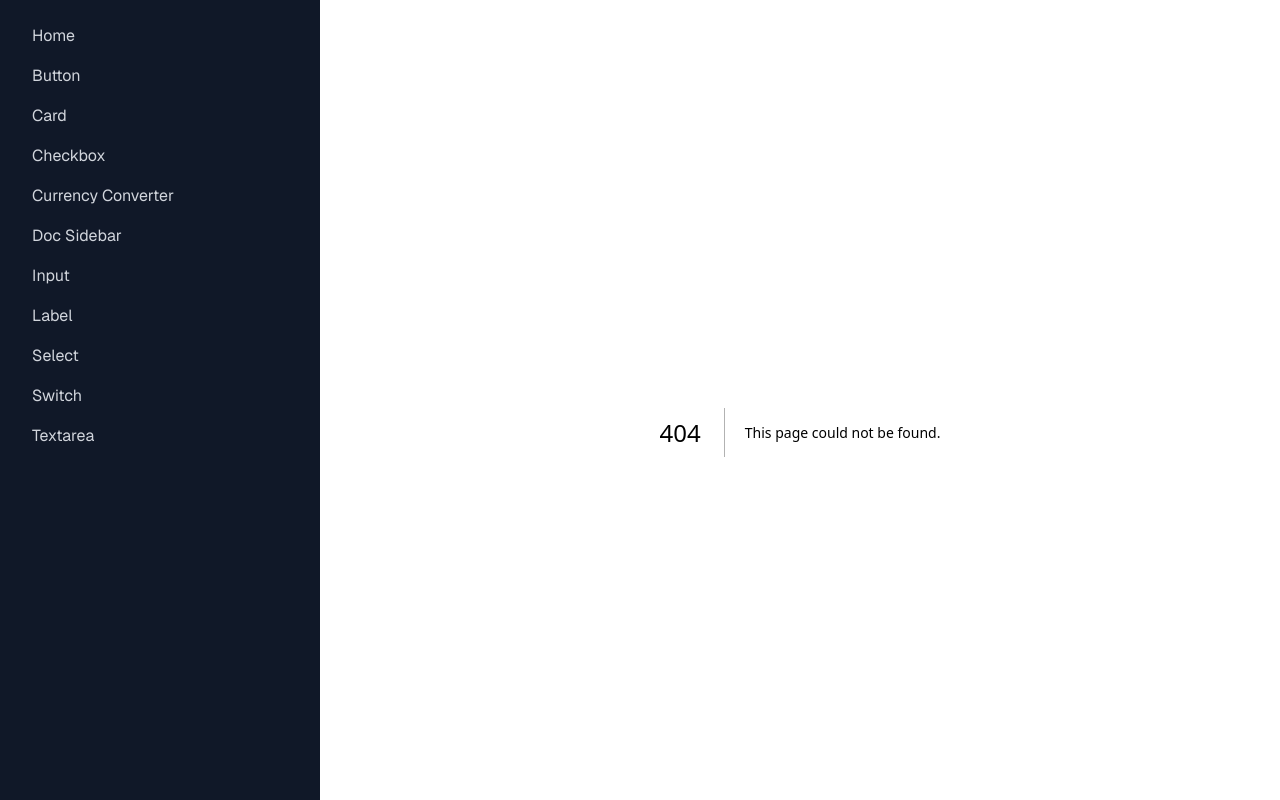
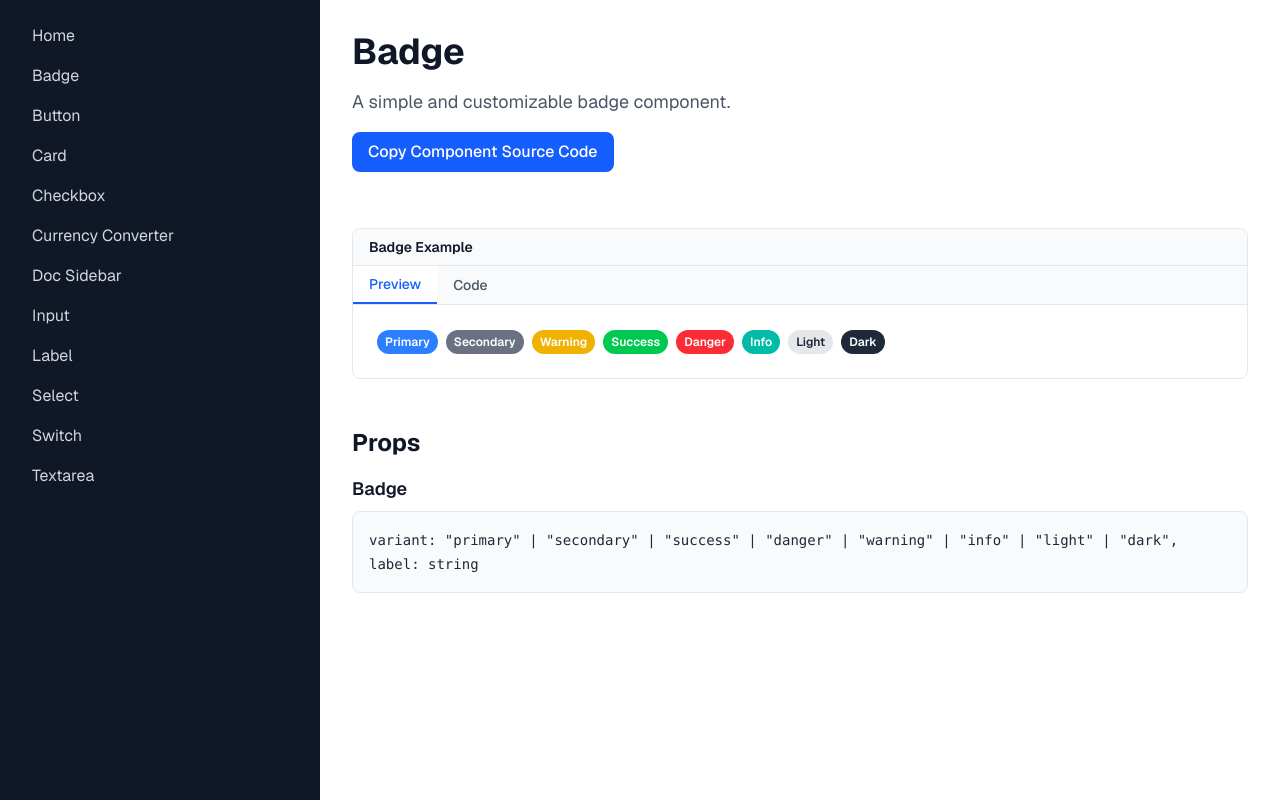
Before and after one commit to Areg472/component-library, a Next.js app: page /badge in a window 1280 px wide. Before the commit this address had no page. Built offline with nearby package versions, Linux system fonts and the light colour scheme.

Commit message:
badge ADDED

```diff
--- /dev/null
+++ b/src/app/badge/page.tsx
@@ -0,0 +1,97 @@
+import { CodePreview } from "@/components/CodePreview";
+import { CopySourceButton } from "@/components/CopySourceButton";
+import type { Metadata } from "next";
+import { Badge } from "@/components/Badge";
+
+export const metadata: Metadata = {
+  title: "Areg's Component Library - Badge",
+  description:
+    "A customizable badge component. this isnt gonna be like any other page metatag description :P",
+};
+
+export default function BadgePage() {
+  const componentSource = `const variants = {
+    primary: "bg-blue-500 text-white",
+    secondary: "bg-gray-500 text-white",
+    success: "bg-green-500 text-white",
+    danger: "bg-red-500 text-white",
+    warning: "bg-yellow-500 text-white",
+    info: "bg-teal-500 text-white",
+    light: "bg-gray-200 text-gray-800",
+    dark: "bg-gray-800 text-white",
+  };
+
+  export function Badge({
+    variant,
+    label,
+  }: {
+    variant: keyof typeof variants;
+    label: string;
+  }) {
+    return (
+      <span
+        className={\`inline-block px-2 py-1 text-xs font-semibold rounded-full \${variants[variant]}\`}
+      >
+        {label}
+      </span>
+    );
+  }
+`;
+
+  const basicExample = `import { Badge } from "@/components/Badge";
+
+export default function Example() {
+<div className="space-x-2">
+  <Badge variant="primary" label="Primary" />
+  <Badge variant="secondary" label="Secondary" />
+  <Badge variant="warning" label="Warning" />
+  <Badge variant="success" label="Success" />
+  <Badge variant="danger" label="Danger" />
+  <Badge variant="info" label="Info" />
+  <Badge variant="light" label="Light" />
+  <Badge variant="dark" label="Dark" />
+</div>
+}`;
+
+  return (
+    <div className="max-w-5xl">
+      <h1 className="text-4xl font-bold text-gray-900 mb-4">Badge</h1>
+      <p className="text-lg text-gray-600 mb-4">
+        A simple and customizable badge component.
+      </p>
+
+      <CopySourceButton sourceCode={componentSource} className="mb-8" />
+
+      <CodePreview title="Badge Example" code={basicExample}>
+        <div className="space-x-2">
+          <Badge variant="primary" label="Primary" />
+          <Badge variant="secondary" label="Secondary" />
+          <Badge variant="warning" label="Warning" />
+          <Badge variant="success" label="Success" />
+          <Badge variant="danger" label="Danger" />
+          <Badge variant="info" label="Info" />
+          <Badge variant="light" label="Light" />
+          <Badge variant="dark" label="Dark" />
+        </div>
+      </CodePreview>
+
+      <div className="mt-12">
+        <h2 className="text-2xl font-bold text-gray-900 mb-4">Props</h2>
+
+        <div className="space-y-6">
+          <div>
+            <h3 className="text-lg font-semibold text-gray-900 mb-2">Badge</h3>
+            <div className="bg-gray-50 rounded-lg p-4 border border-gray-200">
+              <code className="text-sm text-gray-800">
+                variant: &quot;primary&quot; | &quot;secondary&quot; |
+                &quot;success&quot; | &quot;danger&quot; | &quot;warning&quot; |
+                &quot;info&quot; | &quot;light&quot; | &quot;dark&quot;, label:
+                string
+              </code>
+            </div>
+          </div>
+        </div>
+      </div>
+    </div>
+  );
+}
--- a/src/app/layout.tsx
+++ b/src/app/layout.tsx
@@ -27,6 +27,11 @@ export default function RootLayout({
             <DocSidebarItem href="/">
               <div className="px-4 py-2 text-gray-300 hover:text-white hover:bg-gray-800 rounded cursor-pointer">
                 Home
+              </div>
+            </DocSidebarItem>
+            <DocSidebarItem href="/badge">
+              <div className="px-4 py-2 text-gray-300 hover:text-white hover:bg-gray-800 rounded cursor-pointer">
+                Badge
               </div>
             </DocSidebarItem>
             <DocSidebarItem href="/button">
--- /dev/null
+++ b/src/components/Badge.tsx
@@ -0,0 +1,26 @@
+const variants = {
+  primary: "bg-blue-500 text-white",
+  secondary: "bg-gray-500 text-white",
+  success: "bg-green-500 text-white",
+  danger: "bg-red-500 text-white",
+  warning: "bg-yellow-500 text-white",
+  info: "bg-teal-500 text-white",
+  light: "bg-gray-200 text-gray-800",
+  dark: "bg-gray-800 text-white",
+};
+
+export function Badge({
+  variant,
+  label,
+}: {
+  variant: keyof typeof variants;
+  label: string;
+}) {
+  return (
+    <span
+      className={`inline-block px-2 py-1 text-xs font-semibold rounded-full ${variants[variant]}`}
+    >
+      {label}
+    </span>
+  );
+}
```
